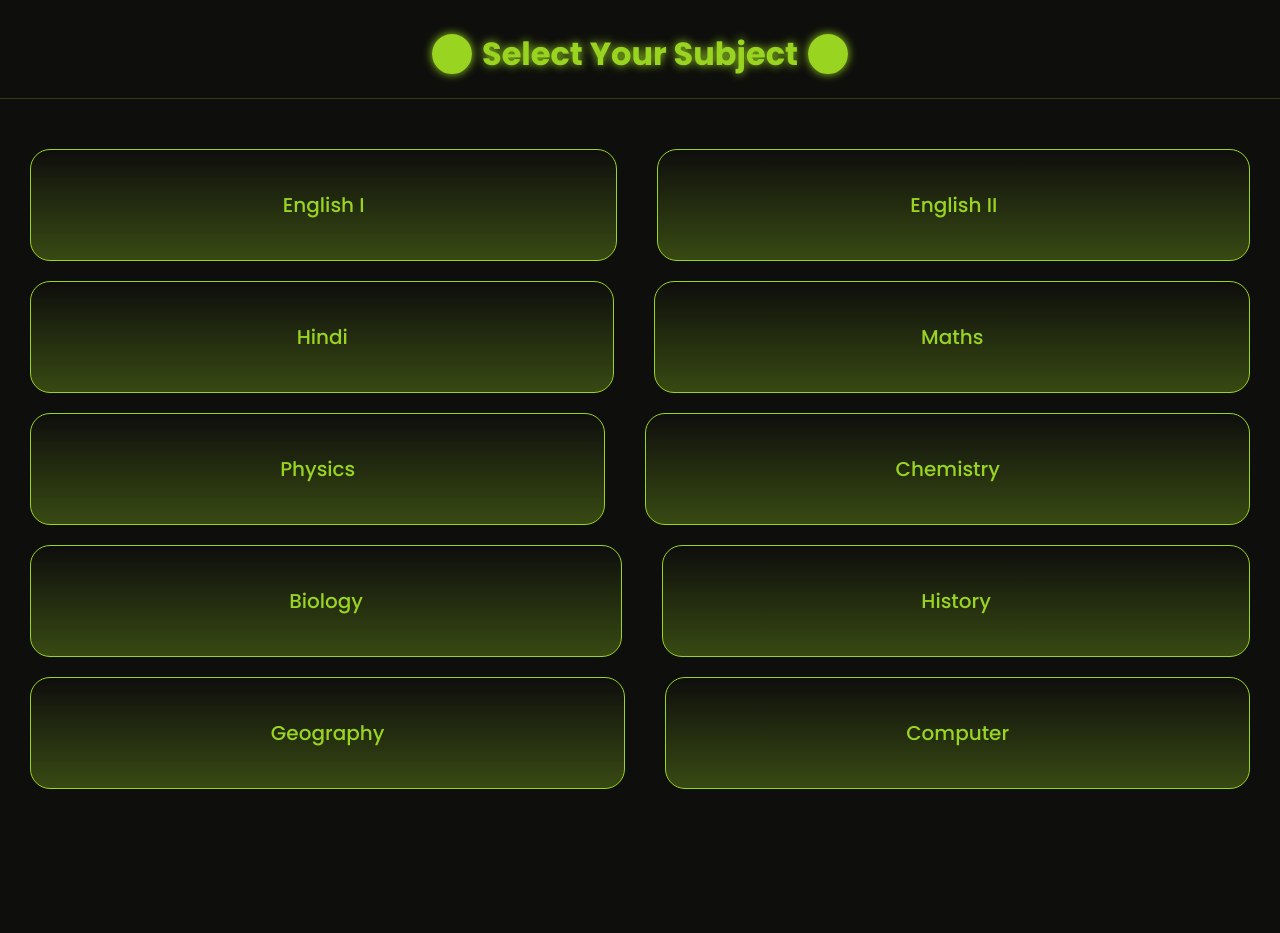
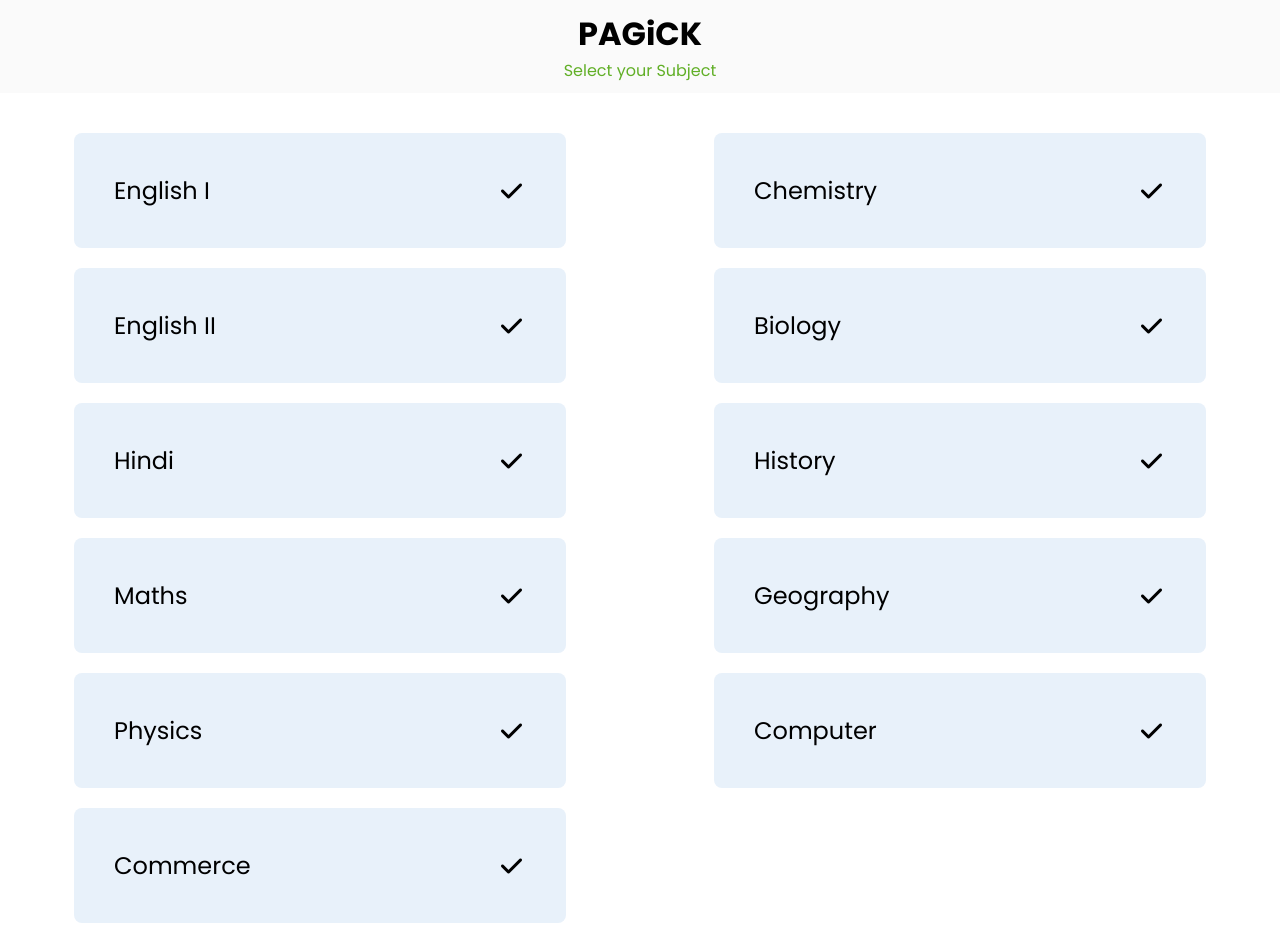
Before and after one commit to provickk/choice, a plain HTML site: page index.html in a window 1280 px wide. Before the commit the page ends 809 px from the top, so only its background shows below. Drawn offline with Linux system fonts and the light colour scheme.

Commit message:
Add files via upload

```diff
--- a/index.html
+++ b/index.html
@@ -1,26 +1,41 @@
 <!DOCTYPE html>
 <html lang="en">
   <head>
-    <meta charset="UTF-8">
-    <meta name="viewport" content="width=device-width, initial-scale=1.0">
+    <meta charset="UTF-8" />
+    <meta name="viewport" content="width=device-width, initial-scale=1.0" />
     <title>Choice</title>
-    <link rel="stylesheet" href="style.css">
+    <link rel="stylesheet" href="style.css" />
+    <link
+      rel="stylesheet"
+      href="https://cdnjs.cloudflare.com/ajax/libs/font-awesome/6.7.2/css/all.min.css"
+      integrity="sha512-Evv84Mr4kqVGRNSgIGL/F/aIDqQb7xQ2vcrdIwxfjThSH8CSR7PBEakCr51Ck+w+/U6swU2Im1vVX0SVk9ABhg=="
+      crossorigin="anonymous"
+      referrerpolicy="no-referrer"
+    />
   </head>
   <body>
-    <h1>Select Your Subject</h1>
+    <nav>
+      <h1>PAGiCK</h1>
+      <span>Select your Subject</span>
+    </nav>
     <div class="name">
-    <ul>
-        <a href=""><li>English I</li></a>
-        <a href=""><li>English II</li></a>
-        <a href=""><li>Hindi</li></a>
-        <a href=""><li>Maths</li></a>
-        <a href=""><li>Physics</li></a>
-        <a href=""><li>Chemistry</li></a>
-        <a href=""><li>Biology</li></a>
-        <a href=""><li>History</li></a>
-        <a href=""><li>Geography</li></a>
-        <a href=""><li>Computer</li></a>
+      <ul class="left-section">
+        <a href=""><li>English I </li><i class="fa-solid fa-check"></i></a>
+        <a href=""><li>English II</li><i class="fa-solid fa-check"></i></a>
+        <a href=""><li>Hindi</li><i class="fa-solid fa-check"></i></a>
+        <a href=""><li>Maths</li><i class="fa-solid fa-check"></i></a>
+        <a href=""><li>Physics</li><i class="fa-solid fa-check"></i></a>
+    <a href=""><li>Commerce</li><i class="fa-solid fa-check"></i></a>
+  </ul>
+  <ul class="right-section">
+    <a href=""><li>Chemistry</li><i class="fa-solid fa-check"></i></a>
+    <a href=""><li>Biology</li><i class="fa-solid fa-check"></i></a>
+    <a href=""><li>History</li><i class="fa-solid fa-check"></i></a>
+    <a href=""><li>Geography</li><i class="fa-solid fa-check"></i></a>
+    <a href=""><li>Computer</li><i class="fa-solid fa-check"></i></a>
       </ul>
     </div>
+      <ul class="left">
+      </ul>
   </body>
 </html>
--- a/style.css
+++ b/style.css
@@ -7,88 +7,84 @@
 }
 body {
   /* background:#99D421 ; */
-  background: #0E0E0C;
+  background: #ffffff;
   overflow-x: hidden;
 }
-.name{
-    display: flex;
-    flex-direction: column;
-    justify-content: center;
-    align-items: center;
+nav {
+  display: flex;
+  justify-content: space-evenly;
+  align-items: center;
+  flex-flow: column;
+  background-color: #e5e5e536;
+  padding: 10px 0;
+}
+nav>h1{
+    font-size: 2rem;
+}
+nav>span{
+    color: #61af27;
+}
+.name {
     margin-top: 30px;
+    display: grid;
+    grid-template-columns: repeat(2,1fr);
+  width: 100vw;
+  place-items: center;
 }
 ul{
+    list-style: none;
+    display: grid;
+    width: 40vw;
+}
+a{
+    padding: 40px;
+    border: 1px solid;
+    background-color: #e8f1fa;
     display: flex;
-    list-style: none;
-    padding: 10px ;
-    justify-content: center;
+    border: none;
+    margin: 10px;
+    border-radius: 8px;
+    justify-content: space-between;
     align-items: center;
-    flex-wrap: wrap;
-    flex-grow: 1;
+    text-decoration: none;
+    color: black;
+    font-size: 24px;
+    transition: background-color 200ms ease-in-out;
 }
+i{
+    font-weight: bold;
+    padding: 4px;
+    transition: all 200ms ease-in-out;
 
-a{
-    display: flex;
-    justify-content: center;
-    align-items: center;
-    border:1px solid #99D421;
-    border-radius: 20px;
-    flex-grow: 1;
-    margin:  10px 20px;
-    padding: 40px 200px;
-    outline: none;
-    font-size: 20px;
-    font-weight: 500;
-    transition: background,border,linear-gradient,box-shadow,text-shadow,border;
-    transition-duration: 0.6s;
-    transition-timing-function: ease;
-    text-decoration: none;
-    background: linear-gradient(#0E0E0C,#98d4214d);
+}
+.right-section{
+    margin-bottom: 135px;
 }
 li{
+    display: flex;
+    justify-content: space-between;
+    align-items: center;
     transition: color;
     transition-duration: 0.6s;
     transition-timing-function: ease;
 }
 a:hover{
-    cursor: pointer;
-    background: #99D421;
-    li{
-        color: #0E0E0C;
+    background-color: black;
+    color: white;
+    i{
+        background-color: #fff;
+        border-radius: 15%;
+        padding: 5px 10px;
+        color: black;
     }
 }
-li{
-    color: #99D421;
-    text-decoration: none;
+@media only screen and (max-width:992px){
+    .name {
+        margin-top: 30px;
+        display: grid;
+        grid-template-columns: repeat(1,1fr);
+        }
+        ul{
+            width: 90vw;
+        }
 }
-h1{
-    color: #99D421;
-    align-items: center;
-    justify-content: center;
-    display: flex;
-    margin-top: 10px;
-    text-shadow: 0 0 10px;
-    padding: 20px 0;
-}
-h1::before{
-    content: '';
-    border: 20px solid #99D421;
-    margin-right: 10px;
-    box-shadow: 0 0 10px;
-    border-radius: 50%;
-}
-h1::after{
-    content: '';
-    border: 20px solid #99D421;
-    margin-left: 10px;
-    box-shadow: 0 0 10px;
-    border-radius: 50%;
-}
-h1{
-    border-bottom: 1px solid #98d4213b;
-}
-@media only screen and (max-width:600px) {
-    a{
-        padding: 10px 100px ;
-    }
-}
```
Lines whose indentation alone changed are shown as unchanged.
